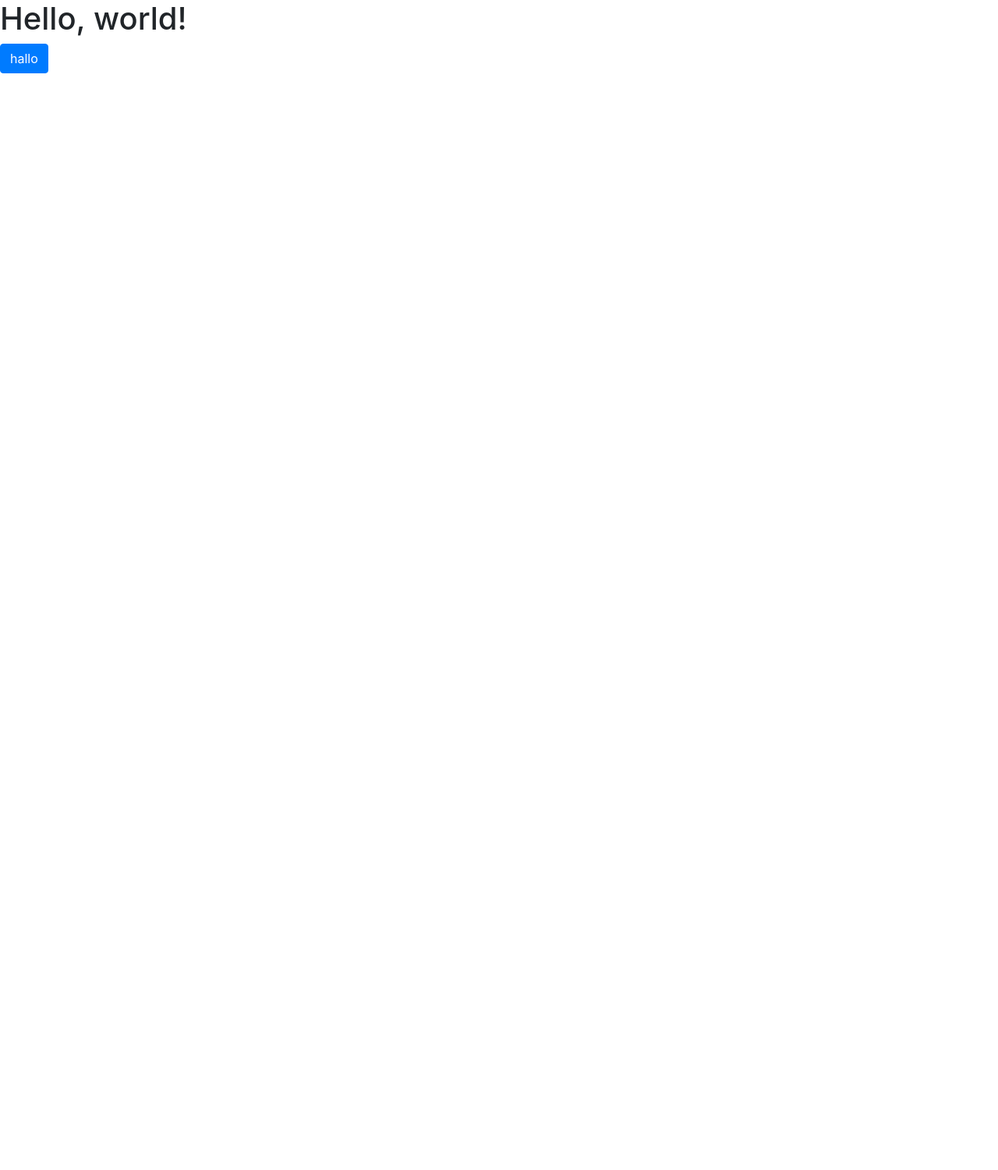
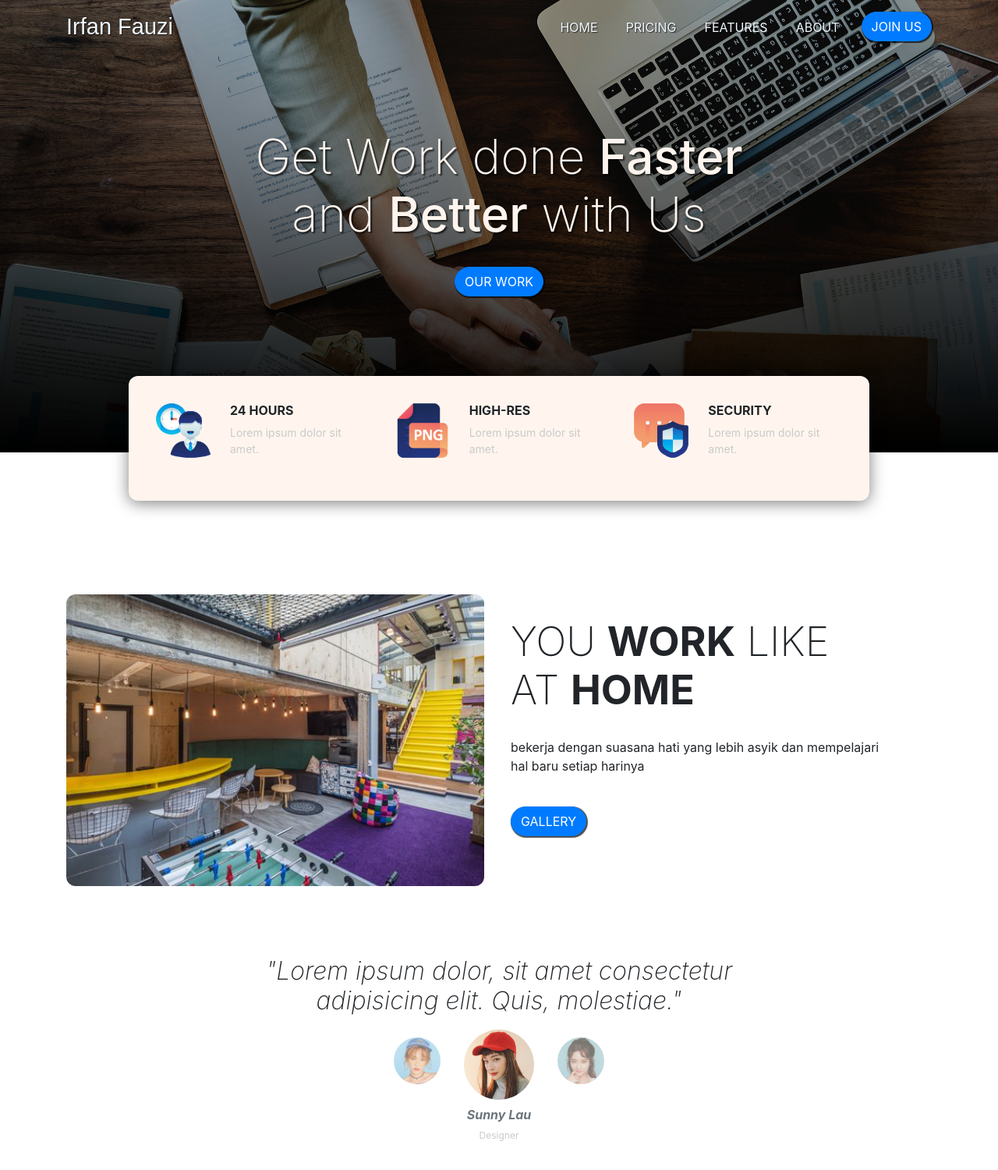
Before and after one commit to irfan-fauzi/landingpage, a plain HTML site: page index.html in a window 1280 px wide. Shown: the top 1500 px of the page at 78% size. Before the commit the page ends 800 px from the top, so only its background shows below. Drawn offline with Linux system fonts and the light colour scheme; a web font is replaced by a local one.

Commit message:
finish landing page

```diff
--- a/index.html
+++ b/index.html
@@ -5,13 +5,128 @@
     <meta charset="utf-8">
     <meta name="viewport" content="width=device-width, initial-scale=1, shrink-to-fit=no">
     <!-- Bootstrap CSS -->
+    <link href="https://fonts.googleapis.com/css?family=Viga&display=swap" rel="stylesheet">
     <link rel="stylesheet" href="css/bootstrap.min.css">
-
-    <title>Hello, world!</title>
+    <link rel="stylesheet" href="style.css">
+    <title>Irfan Fauzi</title>
   </head>
   <body>
-    <h1>Hello, world!</h1>
-    <button class="btn btn-primary">hallo</button>
+    <!-- navbar -->
+
+    <nav class="navbar navbar-expand-lg navbar-light">
+        <div class="container">
+          <a class="navbar-brand" href="#">Irfan Fauzi</a>
+          <button class="navbar-toggler" type="button" data-toggle="collapse" data-target="#navbarNav" aria-controls="navbarNav" aria-expanded="false" aria-label="Toggle navigation">
+            <span class="navbar-toggler-icon"></span>
+          </button>
+          <div class="collapse navbar-collapse" id="navbarNav">
+            <!-- ml-auto = margin left auto ( otomastis menambah margin ke kiri) -->
+            <ul class="navbar-nav ml-auto">
+              <li class="nav-item active">
+                <a class="nav-link" href="#">Home <span class="sr-only">(current)</span></a>
+              </li>
+              <li class="nav-item">
+                <a class="nav-link" href="#">Pricing</a>
+              </li>
+              <li class="nav-item">
+                <a class="nav-link" href="#">Features</a>
+              </li>
+              <li class="nav-item">
+                <a class="nav-link" href="#">about</a>
+              </li>
+              <li class="nav-item">
+                <a class="tombol btn btn-primary" href="#">Join Us</a>
+              </li>
+            </ul>
+          </div>
+        </div>
+    </nav>
+    <!-- end navbar -->
+    <!-- jumbotron -->
+    <div class="jumbotron jumbotron-fluid">
+      <div class="container">
+        <h1 class="display-4">Get Work done <span>Faster</span><br> and <span>Better</span> with Us</h1>
+        <a href="" class="btn btn-primary tombol">OUR WORK</a>
+      </div>
+    </div>
+    <!-- end jumbotron -->
+
+    <!-- container -->
+    <div class="container">
+      <!-- info panel -->
+      <div class="row justify-content-center">
+        <div class="col-10 info-panel">
+          <div class="row">
+            <div class="col-lg">
+              <img src="img/employee.png" alt="employee" class="float-left">
+              <h4>24 Hours</h4>
+              <p>Lorem ipsum dolor sit amet.</p>
+            </div>
+            <div class="col-lg">
+              <img src="img/hires.png" alt="hig res" class="float-left">
+              <h4>High-Res</h4>
+              <p>Lorem ipsum dolor sit amet.</p>
+            </div>
+            <div class="col-lg">
+              <img src="img/security.png" alt="security" class="float-left">
+              <h4>Security</h4>
+              <p>Lorem ipsum dolor sit amet.</p>
+            </div>
+          </div>
+
+        </div>
+      </div>
+      <!-- end info panel -->
+    </div>
+    <!-- end container -->
+    <!-- working space -->
+    <div class="container">
+      <div class="row workingspace">
+        <div class="col-lg">
+          <img src="img/workingspace.png" alt="working psace" class="img-fluid">
+        </div>
+        <div class="col-lg">
+          <h3>you <span>work</span> like <br> at <span>home</span></h3>
+          <p>bekerja dengan suasana hati yang lebih asyik dan mempelajari<br> hal baru setiap harinya</p>
+          <a href="#" class="btn btn-primary tombol">Gallery</a>
+        </div>
+      </div>
+    </div>
+    <!-- end working space -->
+    <!-- testimonial -->
+    <div class="container">
+    <section class="testimonial">
+      <div class="row justify-content-center quote">
+        <div class="col-lg-8">
+          <h5>"Lorem ipsum dolor, sit amet consectetur adipisicing elit. Quis, molestiae."</h5>
+        </div>
+      </div>
+      <div class="row justify-content-center">
+        <div class="col-lg-6 justify-content-center d-flex">
+            <figure>
+                <img src="img/img1.png" class="figure-img img-fluid rounded-circle" alt="testi-1">
+              </figure>
+          <figure>
+            <img src="img/img2.png" class="figure-img img-fluid rounded-circle utama" alt="testi-2">
+            <figcaption class="figure-caption">
+              <h5>Sunny Lau</h5>
+              <p>Designer</p>
+            </figcaption>
+          </figure>
+          <figure>
+              <img src="img/img3.png" class="figure-img img-fluid rounded-circle" alt="testi-3">
+            </figure>
+        </div>
+      </div>
+    </section>
+    </div>
+    <!-- end testimonial -->
+
+    <div class="row footer">
+      <div class="col text-center">
+        <p>All Rights Reserved by Irfan fauzi R</p>
+      </div>
+    </div>
 
     <!-- Optional JavaScript -->
     <!-- jQuery first, then Popper.js, then Bootstrap JS -->
--- /dev/null
+++ b/style.css
@@ -0,0 +1,215 @@
+.navbar {
+
+    position: relative;
+    z-index: 1;
+
+}
+
+
+
+.navbar-brand {
+    font-family: 'Viga', sans-serif;
+    font-size: 29px;
+}
+.jumbotron {
+    background-image: url('img/jumbotron-bg.jpg');
+
+    text-align: center;
+    background-size: cover;
+    height: 480px;
+    position: relative;
+
+}
+.jumbotron .container {
+    position: relative;
+    z-index: 1;
+}
+
+.jumbotron::after {
+
+    content: '';
+    display: block;
+    width: 100%;
+    height: 100%;
+    background-image: linear-gradient(to top, rgba(0,0,0,1), rgba(0,0,0,0) );
+    position: absolute;
+    bottom: 0;
+}
+
+.jumbotron .display-4{
+    color: seashell;
+    margin-bottom: 30px;
+    margin-top: 100px;
+    font-weight: 200;
+    font-size: 31px;
+    text-shadow: 2px 2px 2px rgba(0, 0, 0, 0.7);
+}
+.jumbotron .display-4 span{
+    font-weight: 500;
+
+}
+
+/* utility */
+.tombol {
+
+    text-transform: uppercase;
+    border-radius: 30px;
+    box-shadow: 1px 1px 1px 1px rgba(0, 0, 0, 0.7);
+}
+
+
+ .nav-link{
+        /* text transform = ubah huruf jadi kapital semua */
+        text-transform: capitalize;
+        margin-right: 20px;
+
+    }
+
+
+    /* info panel */
+
+.info-panel {
+
+    box-shadow: 0 3px 20px rgba(0, 0, 0, 0.5);
+    border-radius: 12px;
+    margin-top: -130px;
+    background-color: seashell;
+    padding: 30px;
+ }
+
+ .info-panel img {
+     width: 80px;
+     height: 80px;
+     margin-right: 20px;
+     margin-bottom: 20px;
+ }
+ .info-panel h4 {
+
+    font-size: 16px;
+    text-transform: uppercase;
+    font-weight: bold;
+    margin-top: 5px;
+ }
+ .info-panel p{
+
+    font-size: 14px;
+    color: #cacaca;
+    margin-top: -5;
+ }
+ /* working space */
+ .workingspace{
+
+    margin-top: 120px;
+    text-align: center;
+ }
+ .workingspace h3 {
+
+    font-size: 52px;
+    font-weight: 200;
+    text-transform: uppercase;
+    margin-top: 30px;
+    margin-bottom: 30px;
+
+ }
+ .workingspace span{
+
+    font-weight: bold;
+ }
+ .workingspace p{
+     margin-bottom: 40px;
+ }
+.testimonial{
+
+    margin-top: 90px;
+}
+.testimonial h5{
+
+    text-align: center;
+    font-weight: 200;
+    font-style: italic;
+    font-size: 23px;
+
+}
+
+.testimonial figure img {
+
+    width: 60px;
+    opacity: 0.6;
+    margin: 20px 15px 10px;
+
+}
+
+.testimonial figure img.utama{
+    margin-top: 10px;
+    width: 90px;
+    opacity: 1;
+}
+.testimonial figure h5{
+
+    font-size: 16px;
+    font-weight: bold;
+}
+.testimonial figure p{
+
+    font-size: 12px;
+    color: #cacaca;
+
+
+}
+.testimonial figcaption {
+
+    text-align: center;
+}
+
+.footer {
+    margin-top: 100px;
+    margin-bottom: 80px;
+}
+
+.footer p{
+
+    color: #cacaca;
+    font-size: 18px;
+
+
+}
+/* view on desktop version */
+@media (min-width: 992px) {
+    .navbar-brand, .nav-link {
+        color: aliceblue !important;
+        text-shadow: 1px 1px 1px rgba(0, 0, 0, 0.7);
+    }
+    .jumbotron{
+        height: 580px;
+        margin-top: -70px;
+    }
+
+    .nav-link{
+        /* text transform = ubah huruf jadi kapital semua */
+        text-transform: uppercase;
+        margin-right: 20px;
+    }
+    .nav-link:hover::after {
+        content: '';
+        display: block;
+        /* membuat garis warna biru */
+        border-bottom: 3px solid #0b63dc ;
+        /* panjang garis hover 50% dari text diatasnya */
+        width: 50%;
+        /* margin auto = supaya garis hover berada di tengah */
+        margin:auto;
+        padding-bottom: 5px;
+        margin-bottom: -8px;
+    }
+    .jumbotron .display-4 {
+        font-size: 62px;
+    }
+
+    .workingspace {
+        text-align: left;
+    }
+    .testimonial h5{
+
+        font-size: 32px;
+    }
+}
```
